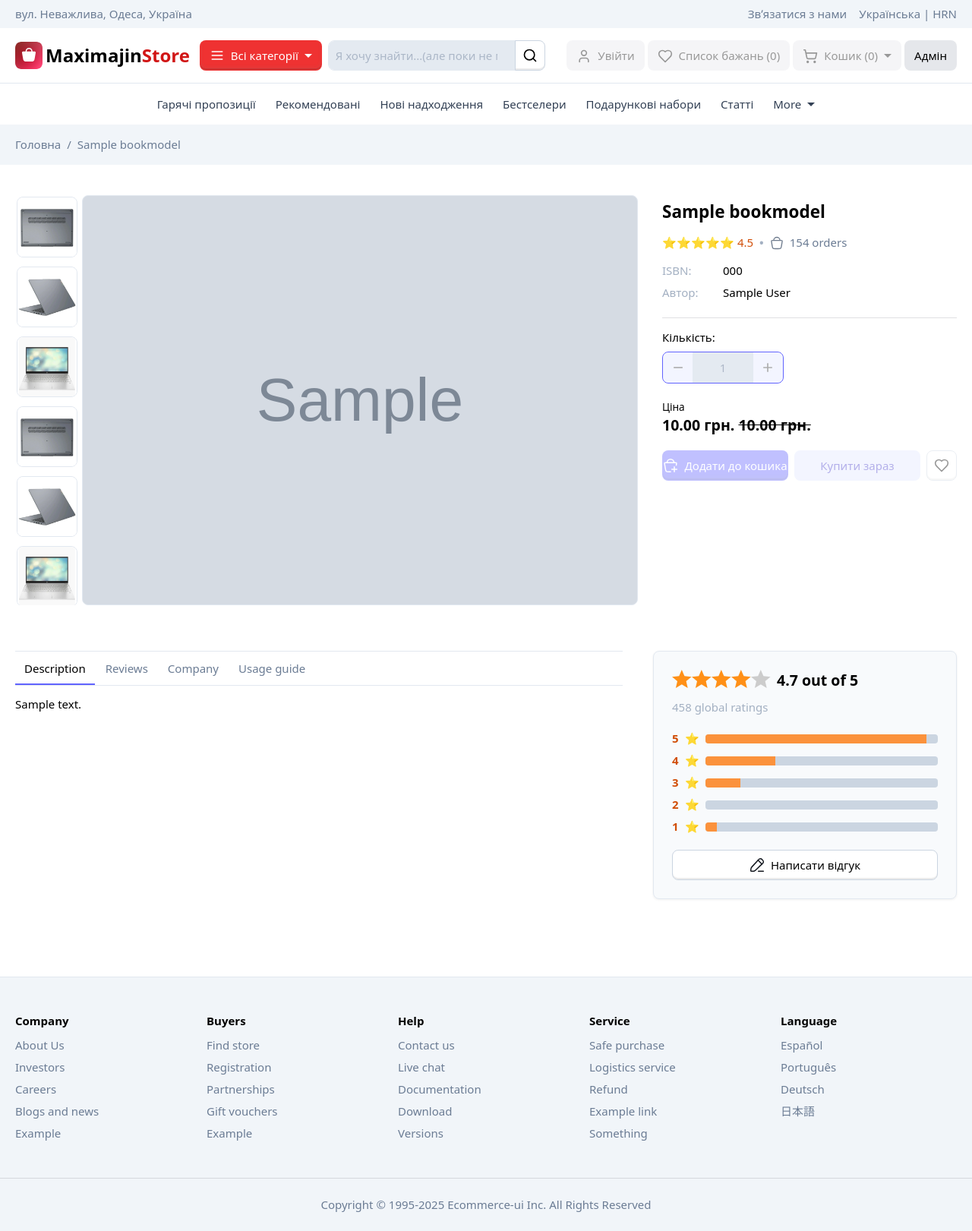
After one commit to MaksymPashkisvkyi/HillelBookShop, a Django app: a page that uses HillelBookShop/templates/books/page-detail.html in a window 1280 px wide. The commit adds this page. Shown: the whole page at 76% size. Run offline with Django 4.2, Linux system fonts and the light colour scheme; tables that the repository leaves empty hold one stand-in row (values such as "Sample post"); grey boxes marked "Sample" are stand-in pictures.

Commit message:
feat: add DetailView template

```diff
--- a/HillelBookShop/books/urls.py
+++ b/HillelBookShop/books/urls.py
@@ -1,11 +1,10 @@
 # store/urls.py
 from django.urls import path
-from . import views
+from .views import home, about, BookDetailView
 
 urlpatterns = [
-    path('', views.home, name='home'),
-    path('product/<slug:slug>/', views.detail, name='detail'),
-    path('about/', views.about, name='about'),
-    # path('cart/', views.cart_view, name='cart_view'),
+    path('', home, name='home'),
+    path('product/<slug:slug>/', BookDetailView.as_view(), name='detail'),
+    path('about/', about, name='about'),
 
 ]
--- a/HillelBookShop/books/views.py
+++ b/HillelBookShop/books/views.py
@@ -1,4 +1,6 @@
 from django.shortcuts import render, get_object_or_404
+from django.views.generic import DetailView, TemplateView
+
 from .models import BookModel, CategoryModel, AuthorModel
 
 
@@ -38,12 +40,11 @@ def home(request):
     return render(request, 'books/index.html', context=context)
 
 
-def detail(request, slug):
-    book = get_object_or_404(BookModel, slug=slug)
-    context = {
-        'book': book
-    }
-    return render(request, 'books/detail.html', context=context)
+class BookDetailView(DetailView):
+    model = BookModel
+    context_object_name = "book"
+    template_name = "books/page-detail.html"
+
 
 def about(request):
     return render(request, 'books/about.html')
--- /dev/null
+++ b/HillelBookShop/templates/books/page-detail.html
@@ -0,0 +1,296 @@
+{% extends '../base.html' %}
+
+{% block content %}
+
+<!-- ============== SECTION PAGETOP ============== -->
+<section class="bg-neutral-100 py-4">
+    <div class="container">
+
+        <ul class="d-flex links-color-secondary text-secondary gap-1">
+            <li><a href="{% url 'home' %}">Головна</a></li>
+            <li><span class="px-1">/</span> {{ book.title }}</li>
+        </ul>
+
+    </div> <!-- container //  -->
+</section>
+<!-- ============== SECTION PAGETOP END// ============== -->
+
+
+<!-- ============== SECTION CONTENT ============== -->
+<section class="py-10">
+    <div class="container">
+
+        <div class="row mb-10">
+            <aside class="lg:col-8 md:col-7">
+
+                <!-- gallery-wrap  -->
+                <figure class="gallery-wrap d-flex max-sm:flex-col max-sm:flex-col-reverse rounded max-md:mb-4"
+                        style="height:540px">
+                    <!-- thumbs-wrap  -->
+                    <div class="gap-1 flex-shrink-0 mr-1 scrollbar-thin overflow-auto max-sm:my-4">
+                        <div class="d-grid max-sm:d-flex gap-2">
+                            <a href="#" class="item-thumb"> <img class="rounded" height="80"
+                                                                 src="images/details/thumb-laptop-1.png"> </a>
+                            <a href="#" class="item-thumb"> <img class="rounded" height="80"
+                                                                 src="images/details/thumb-laptop-2.png"> </a>
+                            <a href="#" class="item-thumb"> <img class="rounded" height="80"
+                                                                 src="images/details/thumb-laptop-3.png"> </a>
+                            <a href="#" class="item-thumb"> <img class="rounded" height="80"
+                                                                 src="images/details/thumb-laptop-1.png"> </a>
+                            <a href="#" class="item-thumb"> <img class="rounded" height="80"
+                                                                 src="images/details/thumb-laptop-2.png"> </a>
+                            <a href="#" class="item-thumb"> <img class="rounded" height="80"
+                                                                 src="images/details/thumb-laptop-3.png"> </a>
+                            <a href="#" class="item-thumb"> <img class="rounded" height="80"
+                                                                 src="images/details/thumb-laptop-2.png"> </a>
+                            <a href="#" class="item-thumb"> <img class="rounded" height="80"
+                                                                 src="images/details/thumb-laptop-3.png"> </a>
+                        </div>
+                    </div>
+                    <!-- thumbs-wrap end.// -->
+
+                    <!-- main img -->
+                    <a href="#"
+                       class="d-block border max-sm:order-1 flex-auto bg-neutral-200 w-full rounded overflow-hidden">
+                        <img src="{{ book.image_url }}" alt="" title="" class="w-full h-full">
+                    </a>
+                    <!-- main img end.//-->
+                </figure>
+                <!-- gallery-wrap .end// -->
+
+            </aside>
+            <main class="lg:col-4  md:col-5">
+                <article class="lg:pl-3">
+
+                    <h4 class="mt-2"> {{ book.title }} </h4>
+
+                    <div class="d-flex gap-2 my-4 text-secondary">
+                        <span class="text-orange"> ⭐⭐⭐⭐⭐  4.5</span>
+                        <b class="text-muted">•</b>
+                        <span class="d-flex align-items-center gap-2">
+          <svg width="18" height="18" viewBox="0 0 20 20" fill="none" xmlns="http://www.w3.org/2000/svg">
+            <path d="M3.22733 14.1829L2.22436 8.19985C2.07271 7.29524 1.99689 6.84293 2.2397 6.54647C2.4825 6.25 2.92876 6.25 3.82128 6.25H16.1786C17.0711 6.25 17.5173 6.25 17.7601 6.54647C18.0029 6.84293 17.9271 7.29524 17.7755 8.19985L16.7725 14.1829C16.4401 16.1659 16.2739 17.1574 15.5952 17.7454C14.9166 18.3333 13.9383 18.3333 11.9817 18.3333H8.0181C6.06155 18.3333 5.08327 18.3333 4.40463 17.7454C3.72598 17.1574 3.55976 16.1659 3.22733 14.1829Z"
+                  stroke="#6F7C8E" stroke-width="1.5"/>
+            <path d="M14.5832 6.25008C14.5832 3.71878 12.5311 1.66675 9.99984 1.66675C7.46853 1.66675 5.4165 3.71878 5.4165 6.25008"
+                  stroke="#6F7C8E" stroke-width="1.5"/>
+          </svg>
+          154 orders
+        </span>
+                    </div> <!-- rating .// -->
+
+                    <dl class="d-flex">
+                        <dt class="text-muted w-20"> ISBN:
+                        <dt>
+                        <dd>{{ book.ISBN }}</dd>
+                    </dl>
+                    <dl class="d-flex">
+                        <dt class="text-muted w-20"> Автор:
+                        <dt>
+                            {% for author in book.authors.all %}
+                        <dd>{{ author }}</dd>
+                        {% endfor %}
+                    </dl>
+                    <hr>
+
+                    <!--<div class="mb-6">
+                        <p class="form-label font-medium mb-2">Screen size: </p>
+
+                        <label class="btn card-check w-auto">
+                            <input class="form-check-input mr-0" name="choose_color" type="radio">
+                            <span>Full HD </span>
+                        </label>
+
+                        <label class="btn card-check w-auto">
+                            <input class="form-check-input mr-0" name="choose_color" type="radio">
+                            <span>Standart </span>
+                        </label>
+
+                        <label class="btn card-check w-auto">
+                            <input class="form-check-input mr-0" name="choose_color" type="radio">
+                            <span>HD screen </span>
+                        </label>
+                    </div>-->
+
+                    <p class="form-label font-medium mb-2">Кількість: </p>
+
+                    <!-- input quantity  -->
+                    <div class="d-inline-flex rounded  border-primary mb-5">
+                        <button disabled class="btn btn-icon btn-primary-subtle rounded-right-0"
+                                style="margin-right:-1px"
+                                type="button">
+                            <svg width="22" height="22" fill="#333" viewBox="0 0 24 24">
+                                <path d="M19 13H5v-2h14v2z"></path>
+                            </svg>
+                        </button>
+                        <input disabled class="form-control rounded-0 relative z-10 text-center max-w-12 flex-shrink"
+                               placeholder="0" value="1">
+                        <button disabled class="btn btn-icon btn-primary-subtle rounded-left-0" style="margin-left:-1px"
+                                type="button">
+                            <svg width="22" height="22" fill="#333" viewBox="0 0 24 24">
+                                <path d="M19 13h-6v6h-2v-6H5v-2h6V5h2v6h6v2z"></path>
+                            </svg>
+                        </button>
+                    </div>
+                    <!-- input quantity end .// -->
+
+                    <div class="mb-5">
+                        <small>Ціна</small> <br>
+                        <strong class="text-xl"> {{ book.price }} грн. </strong>
+                        {% if book.old_price %}
+                        <strong class="text-xl text-line-through"> {{ book.old_price }} грн. </strong>
+                        {% endif %}
+                    </div>
+
+                    <!-- === actions order === -->
+                    <div class="d-flex gap-2 mb-6">
+                        <button disabled class="btn btn-primary flex-1">
+                            <svg width="20" height="20" viewBox="0 0 20 20" fill="none"
+                                 xmlns="http://www.w3.org/2000/svg">
+                                <path d="M17.5438 9.58333L17.7757 8.19985C17.9274 7.29524 18.0032 6.84293 17.7604 6.54647C17.5176 6.25 17.0713 6.25 16.1788 6.25L3.82153 6.25C2.92901 6.25 2.48275 6.25 2.23994 6.54647C1.99713 6.84293 2.07296 7.29524 2.2246 8.19985L3.22757 14.1829C3.56001 16.1659 3.72622 17.1574 4.40487 17.7454C5.08352 18.3333 6.06179 18.3333 8.01834 18.3333H10.0002"
+                                      stroke="white" stroke-width="1.5" stroke-linecap="round"/>
+                                <path d="M11.6665 14.9998L18.3332 14.9998M14.9998 18.3332L14.9998 11.6665"
+                                      stroke="white" stroke-width="1.5" stroke-linecap="round"/>
+                                <path d="M14.5832 6.24984C14.5832 3.71853 12.5311 1.6665 9.99984 1.6665C7.46853 1.6665 5.4165 3.71853 5.4165 6.24984"
+                                      stroke="white" stroke-width="1.5">
+                            </svg>
+                            Додати до кошика
+                        </button>
+                        <button disabled class="btn btn-primary-subtle flex-1"> Купити зараз</button>
+                        <button disabled class="btn btn-default btn-icon">
+                            <svg xmlns="http://www.w3.org/2000/svg" width="24" height="24" viewBox="0 0 24 24"
+                                 fill="none" stroke="currentColor" stroke-width="2" stroke-linecap="round"
+                                 stroke-linejoin="round" class="lucide lucide-heart-icon lucide-heart">
+                                <path d="M19 14c1.49-1.46 3-3.21 3-5.5A5.5 5.5 0 0 0 16.5 3c-1.76 0-3 .5-4.5 2-1.5-1.5-2.74-2-4.5-2A5.5 5.5 0 0 0 2 8.5c0 2.3 1.5 4.05 3 5.5l7 7Z"/>
+                            </svg>
+                        </button>
+                    </div>
+                    <!-- === actions order end.// === -->
+
+                </article> <!-- product-info end.// -->
+            </main> <!-- col.// -->
+        </div> <!-- row.// -->
+
+        <div class="row pt-5">
+            <div class="md:col-8">
+                <!--  Detail info  -->
+                <article class="article-wrap lg:mr-5">
+                    <nav class="tabs border-top">
+                        <a href="#" class="tab-link active">Description</a>
+                        <a href="#" class="tab-link">Reviews</a>
+                        <a href="#" class="tab-link">Company</a>
+                        <a href="#" class="tab-link">Usage guide</a>
+                    </nav>
+                    {{ book.description|linebreaks }}
+                    <!--<table class="table border-top mt-4">
+                        <tr>
+                            <th class="bg-secondary"> Memory size</th>
+                            <td>128 GB</td>
+                        </tr>
+                        <tr>
+                            <th class="bg-secondary"> Material type</th>
+                            <td> Plastic and metall</td>
+                        </tr>
+                        <tr>
+                            <th class="bg-secondary"> Screen resolution </td>
+                            <td> 12.5 inch</td>
+                        </tr>
+                        <tr>
+                            <th class="bg-secondary"> Power source</th>
+                            <td> Electricity</td>
+                        </tr>
+                        <tr>
+                            <th class="bg-secondary"> Compatibility</th>
+                            <td> Android OS, Windows</td>
+                        </tr>
+                    </table>-->
+
+                </article>
+                <!--  Detail info .//end  -->
+            </div> <!-- col.// -->
+            <aside class="md:col-4">
+
+                <div class="card card-body shadow-sm bg-secondary mb-5">
+                    <!-- rating -->
+                    <div class="d-flex gap-2 mb-3">
+              <span class="d-flex">
+                  <svg width="26" height="24" viewBox="0 0 26 24" fill="none" xmlns="http://www.w3.org/2000/svg">
+                      <path fill="#FF9017" fill-rule="evenodd" clip-rule="evenodd"
+                            d="M12.8 19.2884L20.7104 24L18.6112 15.12L25.6 9.14526L16.3968 8.37474L12.8 0L9.2032 8.37474L0 9.14526L6.9888 15.12L4.8896 24L12.8 19.2884Z"></path>
+                  </svg>
+                  <svg width="26" height="24" viewBox="0 0 26 24" fill="none" xmlns="http://www.w3.org/2000/svg">
+                      <path fill="#FF9017" fill-rule="evenodd" clip-rule="evenodd"
+                            d="M12.8 19.2884L20.7104 24L18.6112 15.12L25.6 9.14526L16.3968 8.37474L12.8 0L9.2032 8.37474L0 9.14526L6.9888 15.12L4.8896 24L12.8 19.2884Z"></path>
+                  </svg>
+                  <svg width="26" height="24" viewBox="0 0 26 24" fill="none" xmlns="http://www.w3.org/2000/svg">
+                      <path fill="#FF9017" fill-rule="evenodd" clip-rule="evenodd"
+                            d="M12.8 19.2884L20.7104 24L18.6112 15.12L25.6 9.14526L16.3968 8.37474L12.8 0L9.2032 8.37474L0 9.14526L6.9888 15.12L4.8896 24L12.8 19.2884Z"></path>
+                  </svg>
+                  <svg width="26" height="24" viewBox="0 0 26 24" fill="none" xmlns="http://www.w3.org/2000/svg">
+                      <path fill="#FF9017" fill-rule="evenodd" clip-rule="evenodd"
+                            d="M12.8 19.2884L20.7104 24L18.6112 15.12L25.6 9.14526L16.3968 8.37474L12.8 0L9.2032 8.37474L0 9.14526L6.9888 15.12L4.8896 24L12.8 19.2884Z"></path>
+                  </svg>
+                  <svg width="26" height="24" viewBox="0 0 26 24" fill="none" xmlns="http://www.w3.org/2000/svg">
+                      <path fill="#ccc" fill-rule="evenodd" clip-rule="evenodd"
+                            d="M12.8 19.2884L20.7104 24L18.6112 15.12L25.6 9.14526L16.3968 8.37474L12.8 0L9.2032 8.37474L0 9.14526L6.9888 15.12L4.8896 24L12.8 19.2884Z"></path>
+                  </svg>
+              </span>
+                        <b class="text-xl"> 4.7 out of 5</b>
+                    </div>
+                    <p class="text-muted mb-5">458 global ratings</p>
+                    <!-- rating end.// -->
+
+                    <!-- rating bars -->
+                    <ul class="d-flex flex-col gap-2 mb-5">
+                        <li class="d-flex gap-2 align-items-center"><b class="text-orange">5</b> <b>⭐</b>
+                            <div class="progress" role="progressbar" aria-valuenow="95%">
+                                <b class="progress-bar bg-orange-400" style="width: 95%"></b>
+                            </div>
+                        </li>
+                        <li class="d-flex gap-2 align-items-center"><b class="text-orange">4</b> <b>⭐</b>
+                            <div class="progress" role="progressbar" aria-valuenow="30%">
+                                <b class="progress-bar bg-orange-400" style="width: 30%"></b>
+                            </div>
+                        </li>
+                        <li class="d-flex gap-2 align-items-center"><b class="text-orange">3</b> <b>⭐</b>
+                            <div class="progress" role="progressbar" aria-valuenow="15%">
+                                <b class="progress-bar bg-orange-400" style="width: 15%"></b>
+                            </div>
+                        </li>
+                        <li class="d-flex gap-2 align-items-center"><b class="text-orange">2</b> <b>⭐</b>
+                            <div class="progress" role="progressbar" aria-valuenow="0%">
+                                <b class="progress-bar bg-orange-400" style="width: 0%"></b>
+                            </div>
+                        </li>
+                        <li class="d-flex gap-2 align-items-center"><b class="text-orange">1</b> <b>⭐</b>
+                            <div class="progress" role="progressbar" aria-valuenow="5%">
+                                <b class="progress-bar bg-orange-400" style="width: 5%"></b>
+                            </div>
+                        </li>
+                    </ul>
+                    <!-- rating bars end.// -->
+
+                    <button class="btn btn-default">
+                        <svg width="24" height="24" viewBox="0 0 20 20" fill="none" xmlns="http://www.w3.org/2000/svg">
+                            <path d="M11.728 3.23771C12.349 2.56491 12.6595 2.2285 12.9895 2.03228C13.7856 1.5588 14.7659 1.54408 15.5753 1.99344C15.9107 2.17967 16.2307 2.5066 16.8708 3.16047C17.5109 3.81434 17.8309 4.14127 18.0133 4.48394C18.4531 5.31077 18.4387 6.31216 17.9752 7.12542C17.7831 7.46247 17.4538 7.77965 16.7952 8.41401L8.95882 15.9618C7.71069 17.1639 7.08663 17.765 6.30668 18.0696C5.52673 18.3743 4.66929 18.3518 2.95443 18.307L2.72111 18.3009C2.19905 18.2872 1.93802 18.2804 1.78628 18.1082C1.63454 17.936 1.65526 17.6701 1.69669 17.1383L1.71919 16.8496C1.8358 15.3528 1.8941 14.6044 2.18638 13.9317C2.47866 13.259 2.98282 12.7127 3.99115 11.6203L11.728 3.23771Z"
+                                  stroke="#14181F" stroke-width="1.5" stroke-linejoin="round"></path>
+                            <path d="M10.8334 3.3335L16.6667 9.16683" stroke="#14181F" stroke-width="1.5"
+                                  stroke-linejoin="round"></path>
+                            <path d="M11.6666 18.3335L18.3333 18.3335" stroke="#14181F" stroke-width="1.5"
+                                  stroke-linecap="round" stroke-linejoin="round"></path>
+                        </svg>
+                        Написати відгук
+                    </button>
+
+                </div><!-- card.// -->
+
+            </aside> <!-- col.// -->
+
+        </div> <!-- row.// -->
+
+        <br><br>
+
+    </div><!-- container // -->
+</section>
+<!-- ============== SECTION CONTENT END// ============== -->
+
+{% endblock %}
```
Also changed, not shown: HillelBookShop/templates/books/section-content.html (+5 -3 lines).
